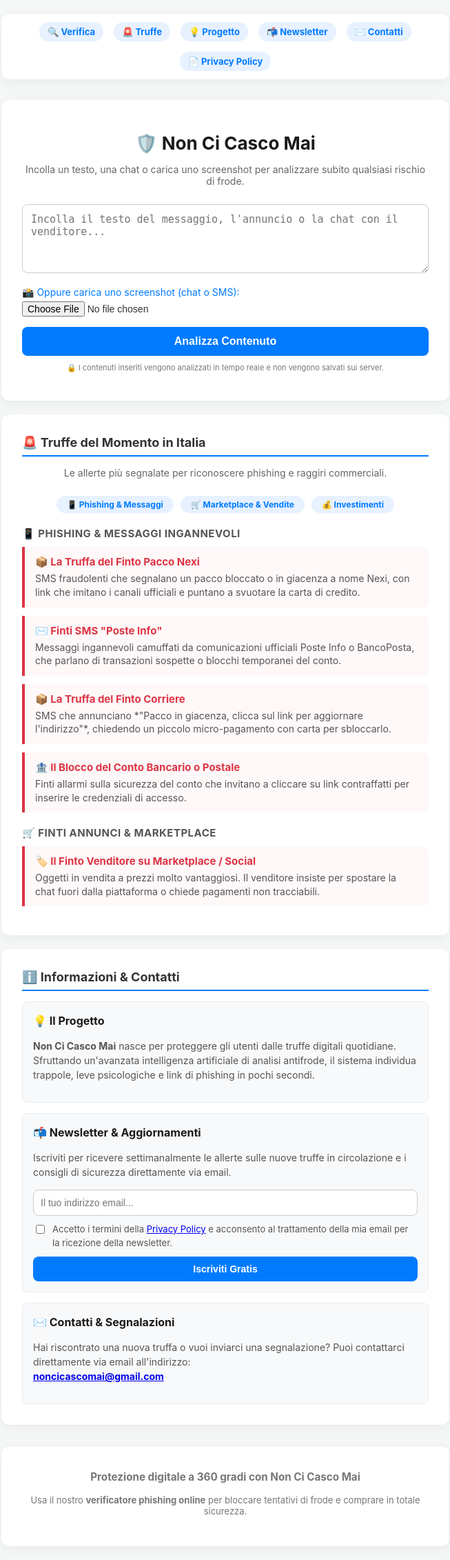
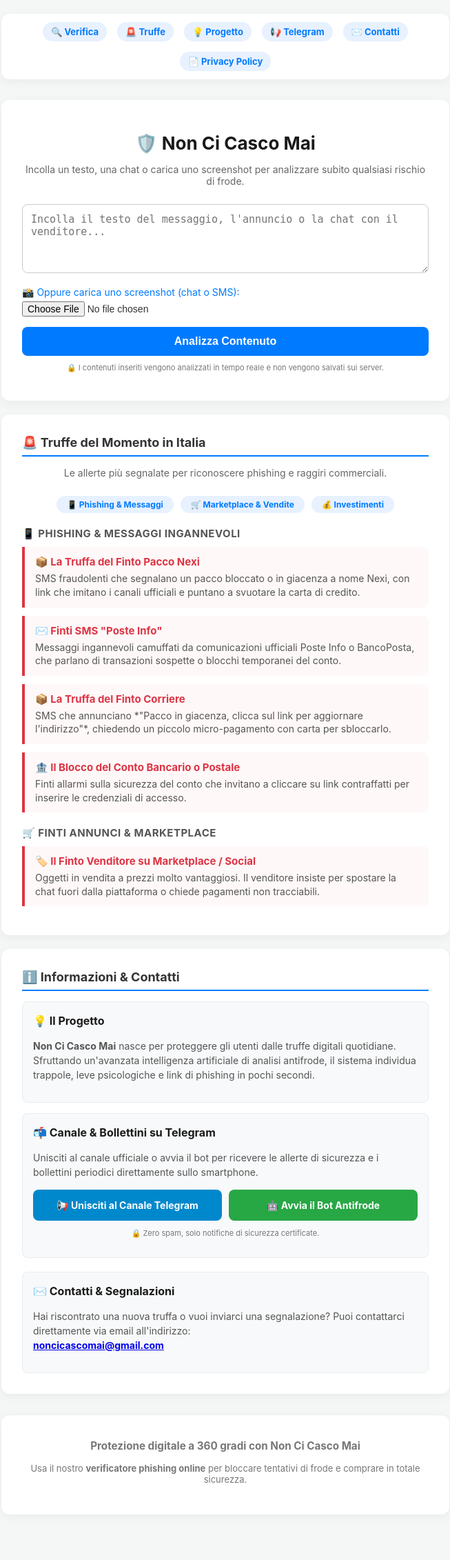
Before and after one commit to Luppolino/antiscam-bot, a FastAPI app: page / in a window 1280 px wide. Shown: the whole page at 69% size, without its empty margins (313-966 px from the left). After the commit the page ends 2150 px from the top, so only its background shows below. Run offline with FastAPI, Linux system fonts and the light colour scheme.

Commit message:
Update index.html

```diff
--- a/templates/index.html
+++ b/templates/index.html
@@ -74,11 +74,8 @@
         .file-upload {
             margin-bottom: 15px; font-size: 14px; color: #007bff; text-align: left;
         }
-        input[type="file"], input[type="email"] {
+        input[type="file"] {
             display: block; margin-top: 5px; font-size: 14px; color: #333;
-        }
-        input[type="email"] {
-            width: 100%; padding: 10px; border: 1px solid #ccc; border-radius: 8px; box-sizing: border-box; margin-bottom: 10px;
         }
         button {
             width: 100%; background-color: #007bff; color: white; border: none;
@@ -151,7 +148,7 @@
         <a href="#verifica">🔍 Verifica</a>
         <a href="#truffe">🚨 Truffe</a>
         <a href="#progetto">💡 Progetto</a>
-        <a href="#newsletter">📬 Newsletter</a>
+        <a href="#telegram-section">📢 Telegram</a>
         <a href="#contatti">✉️ Contatti</a>
         <a href="/privacy" target="_blank">📄 Privacy Policy</a>
     </div>
@@ -217,7 +214,7 @@
         </div>
     </div>
 
-    <!-- SEZIONE PROGETTO, NEWSLETTER E CONTATTI -->
+    <!-- SEZIONE PROGETTO, TELEGRAM E CONTATTI -->
     <div class="container">
         <h2>ℹ️ Informazioni & Contatti</h2>
 
@@ -226,27 +223,22 @@
             <p><strong>Non Ci Casco Mai</strong> nasce per proteggere gli utenti dalle truffe digitali quotidiane. Sfruttando un'avanzata intelligenza artificiale di analisi antifrode, il sistema individua trappole, leve psicologiche e link di phishing in pochi secondi.</p>
         </div>
 
-        <div class="info-box" id="newsletter">
-            <h3>📬 Newsletter & Aggiornamenti</h3>
-            <p>Iscriviti per ricevere settimanalmente le allerte sulle nuove truffe in circolazione e i consigli di sicurezza direttamente via email.</p>
+        <div class="info-box" id="telegram-section">
+            <h3>📬 Canale & Bollettini su Telegram</h3>
+            <p>Unisciti al canale ufficiale o avvia il bot per ricevere le allerte di sicurezza e i bollettini periodici direttamente sullo smartphone.</p>
 
-            <!-- Box di iscrizione con consenso GDPR -->
-            <div style="margin-top: 15px;">
-                <input type="email" id="emailIscrizione" placeholder="Il tuo indirizzo email...">
-
-                <div style="margin: 10px 0; text-align: left; font-size: 13px; color: #555;">
-                    <label style="display: flex; align-items: flex-start; gap: 8px; cursor: pointer;">
-                        <input type="checkbox" id="checkPrivacy" style="margin-top: 3px;">
-                        <span>Accetto i termini della <a href="/privacy" target="_blank">Privacy Policy</a> e acconsento al trattamento della mia email per la ricezione della newsletter.</span>
-                    </label>
-                </div>
-
-                <button onclick="iscriviNewsletter()" style="padding: 10px; font-size: 14px;">Iscriviti Gratis</button>
-                <p id="msgIscrizione" style="font-size: 13px; margin-top: 8px; font-weight: bold; display: none;"></p>
+            <div style="margin-top: 15px; display: flex; gap: 10px; flex-wrap: wrap;">
+                <a href="https://t.me/TUA_PAGINA_O_CANALE" target="_blank" style="flex: 1; min-width: 200px; text-align: center; text-decoration: none; background-color: #0088cc; color: white; padding: 12px; font-size: 14px; border-radius: 8px; font-weight: bold;">
+                    📢 Unisciti al Canale Telegram
+                </a>
+                <a href="https://t.me/TUO_BOT_USERNAME" target="_blank" style="flex: 1; min-width: 200px; text-align: center; text-decoration: none; background-color: #28a745; color: white; padding: 12px; font-size: 14px; border-radius: 8px; font-weight: bold;">
+                    🤖 Avvia il Bot Antifrode
+                </a>
             </div>
+            <p style="font-size: 11px; color: #777; margin-top: 10px; text-align: center;">🔒 Zero spam, solo notifiche di sicurezza certificate.</p>
         </div>
 
-        <div class="info-box" id="contatti">
+        <div class="info-box" id="contatti" style="margin-top: 20px;">
             <h3>✉️ Contatti & Segnalazioni</h3>
             <p>Hai riscontrato una nuova truffa o vuoi inviarci una segnalazione? Puoi contattarci direttamente via email all'indirizzo: <br><a href="mailto:noncicascomai@gmail.com"><strong>noncicascomai@gmail.com</strong></a></p>
         </div>
@@ -309,32 +301,6 @@
                 divRisultato.innerHTML = '<span style="color: red;">Errore di connessione al server.</span>';
             }
         }
-
-        function iscriviNewsletter() {
-            const email = document.getElementById('emailIscrizione').value;
-            const checkPrivacy = document.getElementById('checkPrivacy').checked;
-            const msg = document.getElementById('msgIscrizione');
-
-            if (!email || !email.includes('@')) {
-                msg.style.display = 'block';
-                msg.style.color = '#dc3545';
-                msg.innerText = '⚠️ Inserisci un indirizzo email valido.';
-                return;
-            }
-
-            if (!checkPrivacy) {
-                msg.style.display = 'block';
-                msg.style.color = '#dc3545';
-                msg.innerText = '⚠️ Devi accettare la Privacy Policy per procedere.';
-                return;
-            }
-
-            msg.style.display = 'block';
-            msg.style.color = '#28a745';
-            msg.innerText = '🎉 Grazie! Ti sei iscritto con successo alle allerte di Non Ci Casco Mai.';
-            document.getElementById('emailIscrizione').value = '';
-            document.getElementById('checkPrivacy').checked = false;
-        }
     </script>
 </body>
 </html>
```
